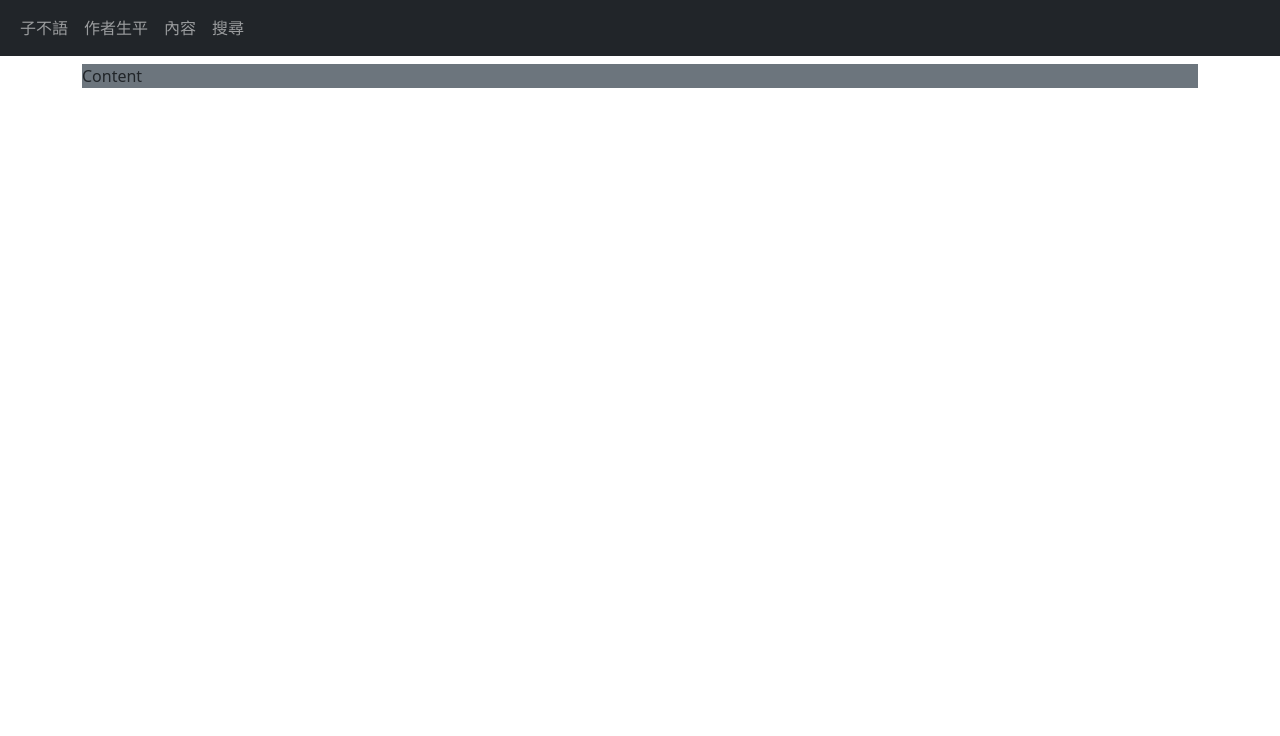
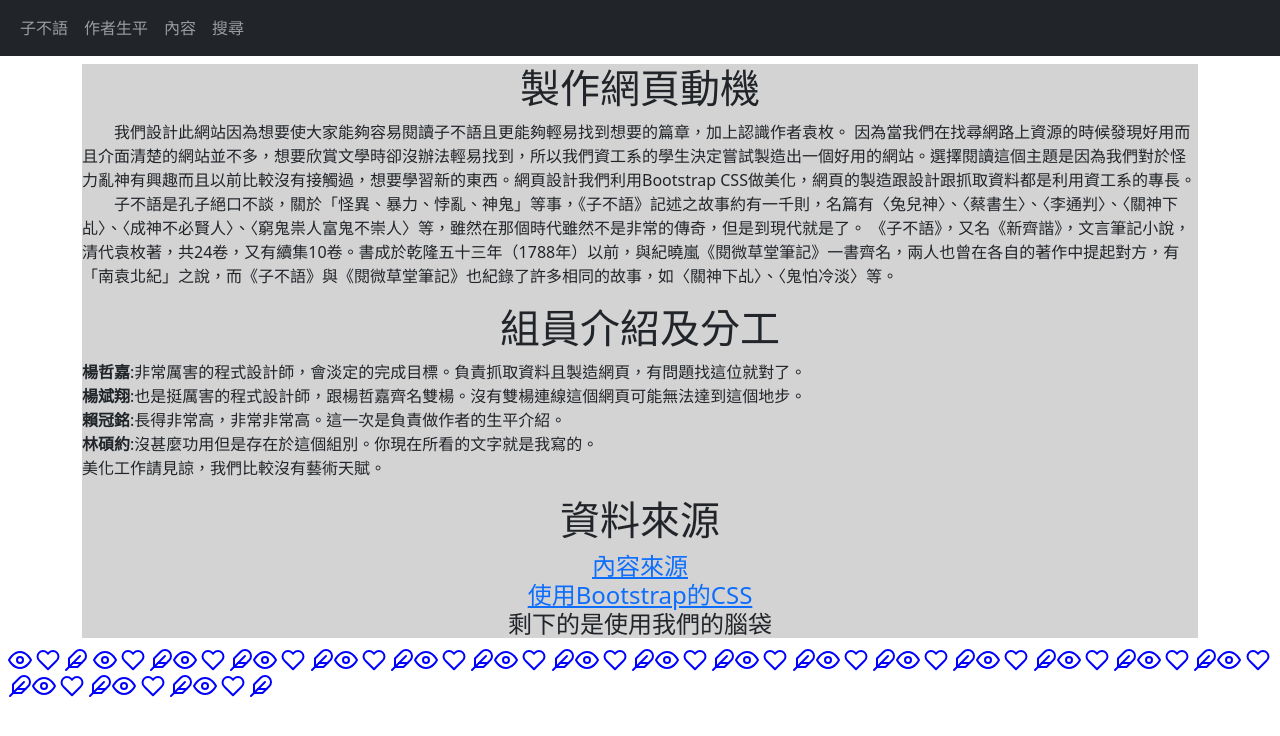
Before and after one commit to a962702/NTCU-GeneralEducation-WisdomOfClassics, a Jekyll site: the page built from index.markdown, in a window 1280 px wide. Shown: the top 736 px of the page. Built offline with Jekyll 4.4.1, drawn with Linux system fonts in a browser that asks for light colours.

Commit message:
index: update by Johnny

```diff
--- a/index.markdown
+++ b/index.markdown
@@ -1,11 +1,72 @@
 ---
-# Feel free to add content and custom Front Matter to this file.
-# To modify the layout, see https://jekyllrb.com/docs/themes/#overriding-theme-defaults
-
 layout: default
 title: 子不語
 ---
 
 <div class="container">
-    <div class="bg-secondary">Content</div>
+    <div style="background-color:LightGray;">
+        <h1 align='center'>製作網頁動機</h1>
+        <p>&ensp;&ensp;&ensp;&ensp;我們設計此網站因為想要使大家能夠容易閱讀子不語且更能夠輕易找到想要的篇章，加上認識作者袁枚。
+            因為當我們在找尋網路上資源的時候發現好用而且介面清楚的網站並不多，想要欣賞文學時卻沒辦法輕易找到，所以我們資工系的學生決定嘗試製造出一個好用的網站。選擇閱讀這個主題是因為我們對於怪力亂神有興趣而且以前比較沒有接觸過，想要學習新的東西。網頁設計我們利用Bootstrap
+            CSS做美化，網頁的製造跟設計跟抓取資料都是利用資工系的專長。
+            <br>&ensp;&ensp;&ensp;&ensp;子不語是孔子絕口不談，關於「怪異、暴力、悖亂、神鬼」等事，《子不語》記述之故事約有一千則，名篇有〈兔兒神〉、〈蔡書生〉、〈李通判〉、〈關神下乩〉、〈成神不必賢人〉、〈窮鬼祟人富鬼不崇人〉等，雖然在那個時代雖然不是非常的傳奇，但是到現代就是了。
+            《子不語》，又名《新齊諧》，文言筆記小說，清代袁枚著，共24卷，又有續集10卷。書成於乾隆五十三年（1788年）以前，與紀曉嵐《閱微草堂筆記》一書齊名，兩人也曾在各自的著作中提起對方，有「南袁北紀」之說，而《子不語》與《閱微草堂筆記》也紀錄了許多相同的故事，如〈關神下乩〉、〈鬼怕冷淡〉等。
+        </p>
+        <h1 align='center'>組員介紹及分工</h1>
+        <p><b>楊哲嘉</b>:非常厲害的程式設計師，會淡定的完成目標。負責抓取資料且製造網頁，有問題找這位就對了。<br>
+            <b>楊斌翔</b>:也是挺厲害的程式設計師，跟楊哲嘉齊名雙楊。沒有雙楊連線這個網頁可能無法達到這個地步。<br>
+            <b>賴冠銘</b>:長得非常高，非常非常高。這一次是負責做作者的生平介紹。<br>
+            <b>林碩約</b>:沒甚麼功用但是存在於這個組別。你現在所看的文字就是我寫的。<br>
+            美化工作請見諒，我們比較沒有藝術天賦。
+        </p>
+        <h1 align='center'>資料來源</h1>
+        <h4 align='center'><a href="https://www.ptt.cc/man/marvel/D7B0/D450/D47A/index.html">內容來源</a><br>
+            <a href="https://getbootstrap.com/docs/5.1/getting-started/introduction/">使用Bootstrap的CSS</a><br>
+            剩下的是使用我們的腦袋
+        </h4>
+    </div>
 </div>
+<i color="blue" data-feather="eye"></i>
+<i color="blue" data-feather="heart"></i>
+<i color="blue" data-feather="feather"></i>
+<i color="blue" data-feather="eye"></i>
+<i color="blue" data-feather="heart"></i>
+<i color="blue" data-feather="feather"></i><i color="blue" data-feather="eye"></i>
+<i color="blue" data-feather="heart"></i>
+<i color="blue" data-feather="feather"></i><i color="blue" data-feather="eye"></i>
+<i color="blue" data-feather="heart"></i>
+<i color="blue" data-feather="feather"></i><i color="blue" data-feather="eye"></i>
+<i color="blue" data-feather="heart"></i>
+<i color="blue" data-feather="feather"></i><i color="blue" data-feather="eye"></i>
+<i color="blue" data-feather="heart"></i>
+<i color="blue" data-feather="feather"></i><i color="blue" data-feather="eye"></i>
+<i color="blue" data-feather="heart"></i>
+<i color="blue" data-feather="feather"></i><i color="blue" data-feather="eye"></i>
+<i color="blue" data-feather="heart"></i>
+<i color="blue" data-feather="feather"></i><i color="blue" data-feather="eye"></i>
+<i color="blue" data-feather="heart"></i>
+<i color="blue" data-feather="feather"></i><i color="blue" data-feather="eye"></i>
+<i color="blue" data-feather="heart"></i>
+<i color="blue" data-feather="feather"></i><i color="blue" data-feather="eye"></i>
+<i color="blue" data-feather="heart"></i>
+<i color="blue" data-feather="feather"></i><i color="blue" data-feather="eye"></i>
+<i color="blue" data-feather="heart"></i>
+<i color="blue" data-feather="feather"></i><i color="blue" data-feather="eye"></i>
+<i color="blue" data-feather="heart"></i>
+<i color="blue" data-feather="feather"></i><i color="blue" data-feather="eye"></i>
+<i color="blue" data-feather="heart"></i>
+<i color="blue" data-feather="feather"></i><i color="blue" data-feather="eye"></i>
+<i color="blue" data-feather="heart"></i>
+<i color="blue" data-feather="feather"></i><i color="blue" data-feather="eye"></i>
+<i color="blue" data-feather="heart"></i>
+<i color="blue" data-feather="feather"></i><i color="blue" data-feather="eye"></i>
+<i color="blue" data-feather="heart"></i>
+<i color="blue" data-feather="feather"></i><i color="blue" data-feather="eye"></i>
+<i color="blue" data-feather="heart"></i>
+<i color="blue" data-feather="feather"></i><i color="blue" data-feather="eye"></i>
+<i color="blue" data-feather="heart"></i>
+<i color="blue" data-feather="feather"></i>
+<script src="https://unpkg.com/feather-icons"></script>
+<script>
+    feather.replace()
+</script>
```
